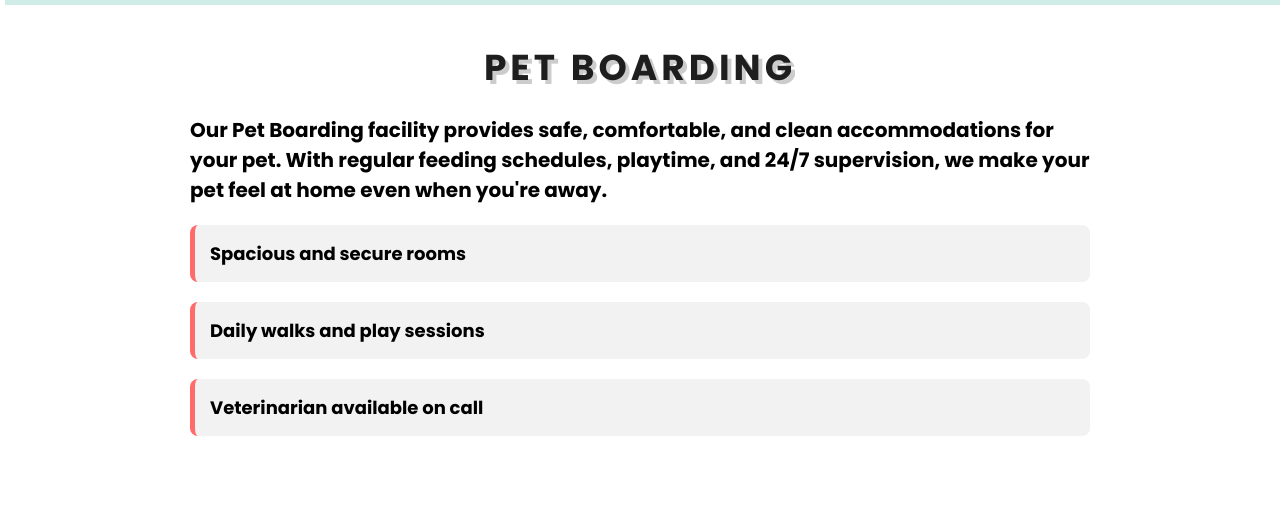
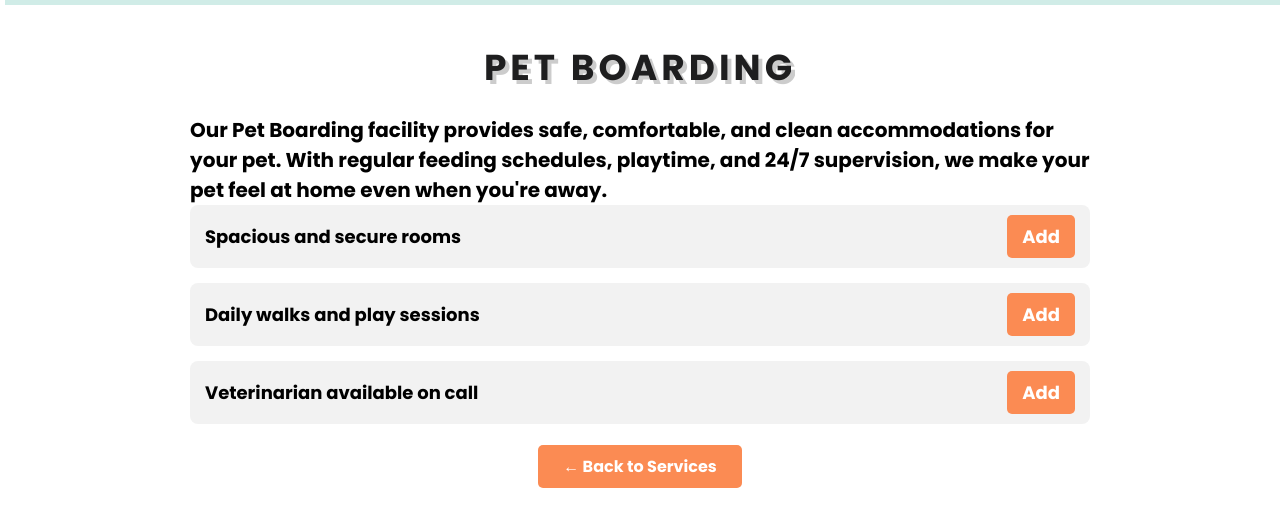
Before and after one commit to MayuriSawant31/PetCare, a PHP site: page /pages/pet_boarding.php in a window 1280 px wide. Shown: the part 78-605 px from the top of the page. Run offline with PHP 8.4, Linux system fonts and the light colour scheme; some libraries are stand-ins or nearby versions.

Commit message:
files added

```diff
--- a/pages/pet_boarding.php
+++ b/pages/pet_boarding.php
@@ -6,16 +6,28 @@
         <p style="font-weight: bold; font-size: 20px;">
             Our Pet Boarding facility provides safe, comfortable, and clean accommodations for your pet. With regular feeding schedules, playtime, and 24/7 supervision, we make your pet feel at home even when you're away.
         </p>
+        <div>
             <ul style="list-style-type: none; padding: 0;">
-            <li style="margin: 20px 0; background: #f2f2f2; padding: 15px; border-left: 5px solid #ff6b6b; border-radius: 8px; font-weight: bold; font-size: 18px;">
+                <li style="font-weight: bold; font-size: 18px; margin-bottom: 15px; display: flex; align-items: center; justify-content: space-between; background: #f2f2f2; padding: 10px 15px; border-radius: 8px;">
                     Spacious and secure rooms
+                    <a href="#" style="background-color: rgb(251, 139, 83); color: white; padding: 8px 15px; border-radius: 5px; text-decoration: none; font-weight: bold;">Add</a>
                 </li>
-            <li style="margin: 20px 0; background: #f2f2f2; padding: 15px; border-left: 5px solid #ff6b6b; border-radius: 8px; font-weight: bold; font-size: 18px;">
+                <li style="font-weight: bold; font-size: 18px; margin-bottom: 15px; display: flex; align-items: center; justify-content: space-between; background: #f2f2f2; padding: 10px 15px; border-radius: 8px;">
                     Daily walks and play sessions
+                    <a href="#" style="background-color: rgb(251, 139, 83); color: white; padding: 8px 15px; border-radius: 5px; text-decoration: none; font-weight: bold;">Add</a>
                 </li>
-            <li style="margin: 20px 0; background: #f2f2f2; padding: 15px; border-left: 5px solid #ff6b6b; border-radius: 8px; font-weight: bold; font-size: 18px;">
+                <li style="font-weight: bold; font-size: 18px; margin-bottom: 15px; display: flex; align-items: center; justify-content: space-between; background: #f2f2f2; padding: 10px 15px; border-radius: 8px;">
                     Veterinarian available on call
+                    <a href="#" style="background-color: rgb(251, 139, 83); color: white; padding: 8px 15px; border-radius: 5px; text-decoration: none; font-weight: bold;">Add</a>
                 </li>
             </ul>
         </div>
+
+        <!-- Back button -->
+        <div style="text-align: center; margin-top: 30px;">
+            <a href="services.php" style="background-color: rgb(251, 139, 83); color: white; padding: 10px 25px; border-radius: 5px; text-decoration: none; font-weight: bold; font-size: 16px;">
+                ← Back to Services
+            </a>
+        </div>
+    </div>
 </section>
```
Also changed, not shown: index.php (+7 -1 lines), pages/pet_grooming.php (+9 -2 lines), pages/pet_treatment.php (+29 -10 lines). Lines whose indentation alone changed are shown as unchanged.
